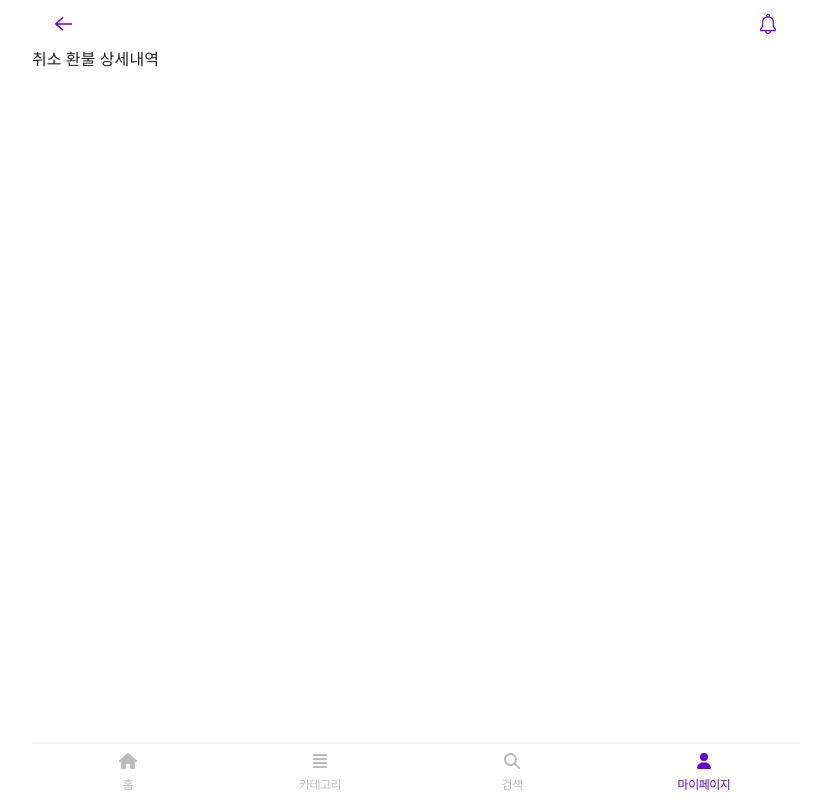
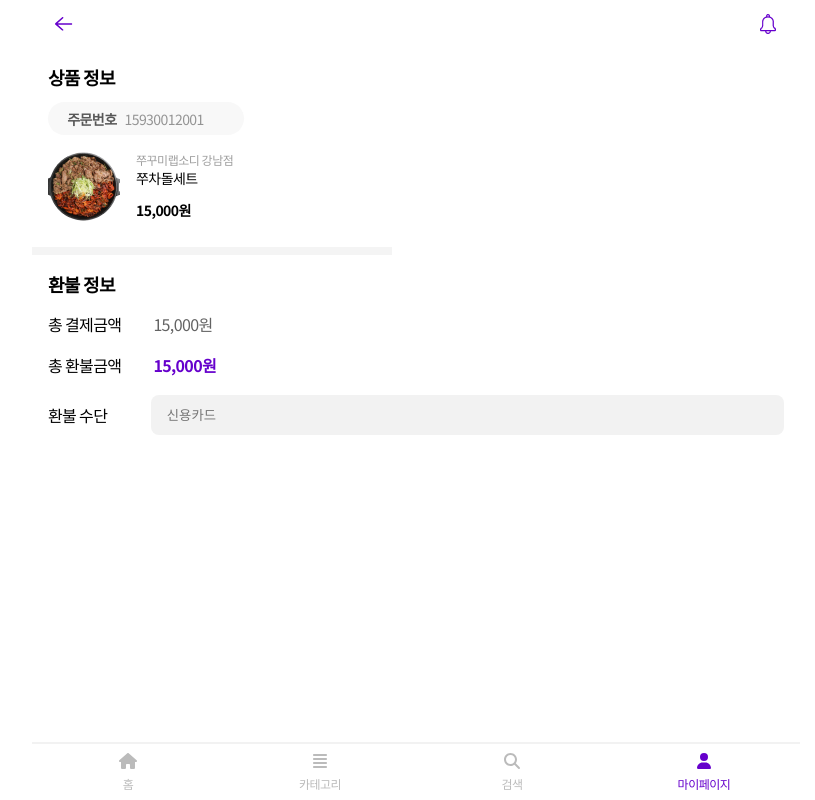
Before and after one commit to dlantjdgkgk/SmallGift, a React (Create React App) app: page /mypage/refund/1 in a window 1280 px wide. Shown: the whole page, without its empty margins (224-1039 px from the left). Built offline with nearby package versions, Linux system fonts and the light colour scheme.

Commit message:
feat : 환불 디테일 페이지 퍼블리싱

```diff
--- a/src/components/CancellationDetail/CancellationDetail.tsx
+++ b/src/components/CancellationDetail/CancellationDetail.tsx
@@ -1,5 +1,49 @@
+import * as Styled from "./style";
+
 const CancellationDetail = () => {
-  return <div>취소 환불 상세내역</div>;
+  return (
+    <Styled.CancellationDetailWrapper>
+      <Styled.ProductInfoSection>
+        <h1 className="productInfo">상품 정보</h1>
+        <button type="button" className="orderNumberInfo">
+          <p>
+            <span className="orderNumber">주문번호</span>
+            <span className="number">15930012001</span>
+          </p>
+        </button>
+        <div className="gifticonInfo">
+          <img src="/img/foodThumbnail.png" className="thumbnail" />
+          <div className="setInfo">
+            <p className="restaurantName">쭈꾸미랩소디 강남점</p>
+            <p className="setName">쭈차돌세트</p>
+            <p className="price">15,000원</p>
+          </div>
+        </div>
+      </Styled.ProductInfoSection>
+      <Styled.BoundaryLine />
+      <Styled.RefundInfoSection>
+        <h1>환불 정보</h1>
+        <div className="totalInfo">
+          <label htmlFor="totalPrice" className="totalPrice">
+            총 결제금액
+          </label>
+          <span className="totalMoney">15,000원</span>
+        </div>
+        <div className="refundInfo">
+          <label htmlFor="refundPrice" className="refundPrice">
+            총 환불금액
+          </label>
+          <span className="refundMoney">15,000원</span>
+        </div>
+        <div className="refundMethodInfo">
+          <label htmlFor="refundMethod" className="refundMethod">
+            환불 수단
+          </label>
+          <input type="text" placeholder="신용카드" />
+        </div>
+      </Styled.RefundInfoSection>
+    </Styled.CancellationDetailWrapper>
+  );
 };
 
 export default CancellationDetail;
--- a/src/components/CancellationDetail/style.ts
+++ b/src/components/CancellationDetail/style.ts
@@ -1 +1,146 @@
 import styled from "styled-components";
+
+export const CancellationDetailWrapper = styled.main``;
+
+export const ProductInfoSection = styled.section`
+  margin-top: 16px;
+  margin-left: 16px;
+  .productInfo {
+    font-family: "Noto Sans KR";
+    font-style: normal;
+    font-weight: 700;
+    font-size: 18px;
+    line-height: 26px;
+    letter-spacing: -0.04em;
+    color: #000000;
+  }
+  .orderNumberInfo {
+    width: 196px;
+    height: 33px;
+    background: #f8f8f8;
+    border-radius: 109px;
+    margin-top: 12px;
+    margin-bottom: 16px;
+  }
+  .orderNumber {
+    font-family: "Noto Sans KR";
+    font-style: normal;
+    font-weight: 700;
+    font-size: 14px;
+    line-height: 20px;
+    letter-spacing: -0.04em;
+    color: #575757;
+  }
+  .number {
+    font-family: "Noto Sans KR";
+    font-style: normal;
+    font-weight: 400;
+    font-size: 14px;
+    line-height: 20px;
+    letter-spacing: -0.04em;
+    color: #949494;
+    margin-left: 8px;
+    margin-right: 21px;
+  }
+  .gifticonInfo {
+    display: flex;
+  }
+  .thumbnail {
+    margin-right: 16px;
+  }
+  .restaurantName {
+    font-family: "Noto Sans KR";
+    font-style: normal;
+    font-weight: 400;
+    font-size: 12px;
+    line-height: 17px;
+    letter-spacing: -0.04em;
+    color: #9f9f9f;
+  }
+  .setName {
+    font-family: "Noto Sans KR";
+    font-style: normal;
+    font-weight: 400;
+    font-size: 14px;
+    line-height: 20px;
+    letter-spacing: -0.04em;
+    color: #000000;
+    margin-bottom: 12px;
+  }
+  .price {
+    font-family: "Noto Sans KR";
+    font-style: normal;
+    font-weight: 700;
+    font-size: 14px;
+    line-height: 20px;
+    letter-spacing: -0.04em;
+    color: #000000;
+  }
+`;
+
+export const BoundaryLine = styled.div`
+  width: 360px;
+  height: 8px;
+  background: #f4f4f4;
+  margin-top: 24px;
+`;
+
+export const RefundInfoSection = styled.section`
+  margin-top: 16px;
+  margin-left: 16px;
+  h1 {
+    font-family: "Noto Sans KR";
+    font-style: normal;
+    font-weight: 700;
+    font-size: 18px;
+    line-height: 26px;
+    letter-spacing: -0.04em;
+    color: #000000;
+    margin-bottom: 16px;
+  }
+  .refundInfo {
+    margin-top: 16px;
+    margin-bottom: 16px;
+  }
+  .totalPrice,
+  .refundPrice,
+  .refundMethod {
+    font-family: "Noto Sans KR";
+    font-style: normal;
+    font-weight: 500;
+    font-size: 16px;
+    line-height: 23px;
+    letter-spacing: -0.04em;
+    color: #000000;
+  }
+  .totalMoney,
+  .refundMoney {
+    font-family: "Noto Sans KR";
+    font-style: normal;
+    font-weight: 400;
+    font-size: 16px;
+    line-height: 23px;
+    letter-spacing: -0.04em;
+    color: #636363;
+    margin-left: 32px;
+  }
+  .refundMoney {
+    font-weight: 700;
+    color: #6600cc;
+  }
+  .refundMethodInfo {
+    display: flex;
+    padding-right: 16px;
+    align-items: center;
+    label {
+      width: 120px;
+    }
+    input {
+      width: 100%;
+      height: 40px;
+      background: #f2f2f2;
+      border-radius: 8px;
+      padding-left: 16px;
+    }
+  }
+`;
```
